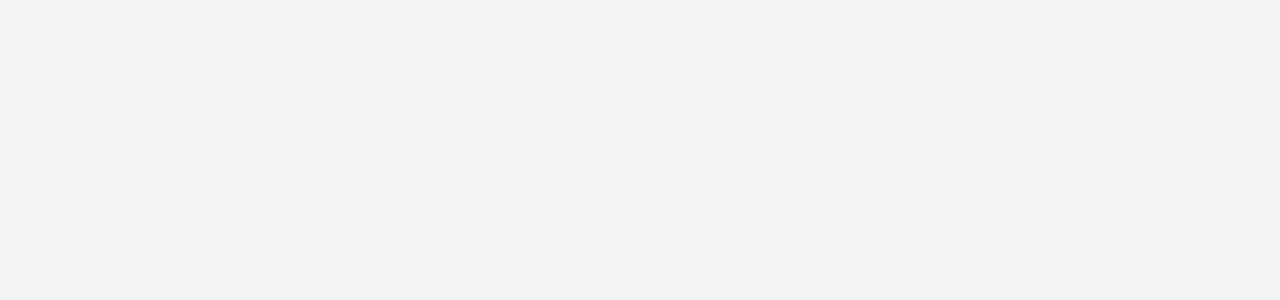
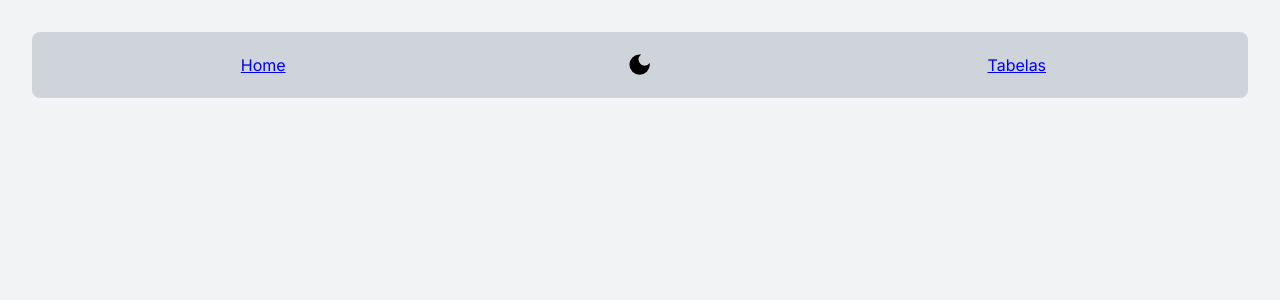
Before and after one commit to jonascsilva/tax-calculator, a Next.js app: page /about in a window 1280 px wide. Shown: the top 300 px of the page. Built offline with nearby package versions, Linux system fonts and the light colour scheme.

Commit message:
feat: add header component into root layout

```diff
--- a/src/app/layout.tsx
+++ b/src/app/layout.tsx
@@ -1,8 +1,9 @@
 import { Inter } from 'next/font/google'
 import { ReactNode } from 'react'
 
+import Header from '@/components/Header'
+import '@/styles/colors.scss'
 import '@/styles/globals.scss'
-import '@/styles/colors.scss'
 
 import { Providers } from './providers'
 
@@ -18,7 +19,10 @@ export default function Layout({ children }: { children: ReactNode }) {
     <html lang='en' className={inter.className} suppressHydrationWarning>
       <head />
       <body>
-        <Providers>{children}</Providers>
+        <Providers>
+          <Header />
+          {children}
+        </Providers>
       </body>
     </html>
   )
--- a/src/app/table/styles.module.scss
+++ b/src/app/table/styles.module.scss
@@ -1,8 +1,4 @@
 .root {
-  padding: 2rem;
-}
-
-.section {
   padding: 2rem;
   display: grid;
   grid-template-columns: repeat(auto-fit, max(22rem));
--- a/src/components/Form/Form.tsx
+++ b/src/components/Form/Form.tsx
@@ -65,10 +65,10 @@ export function Form() {
   }
 
   return (
-    <section>
+    <main className={styles.root}>
       {!isSubmitting ? (
         <>
-          <form onSubmit={handleSubmit(onSubmit)} className={styles.root}>
+          <form onSubmit={handleSubmit(onSubmit)} className={styles.form}>
             <FormField
               id={'annualRevenue'}
               label='Receita Bruta em 12 meses'
@@ -90,6 +90,6 @@ export function Form() {
       ) : (
         <MoonLoader speedMultiplier={0.7} size={120} color='white' />
       )}
-    </section>
+    </main>
   )
 }
--- a/src/components/Form/styles.module.scss
+++ b/src/components/Form/styles.module.scss
@@ -1,6 +1,15 @@
 @use '@/styles/variables' as vars;
 
 .root {
+  flex: 1;
+  justify-items: center;
+  align-items: center;
+  justify-content: space-evenly;
+  display: grid;
+  grid-template-columns: repeat(auto-fit, max(22rem));
+}
+
+.form {
   display: flex;
   flex-direction: column;
   align-items: center;
--- a/src/components/Header/index.tsx
+++ b/src/components/Header/index.tsx
@@ -1,21 +1,33 @@
+'use client'
+
 import Link from 'next/link'
+import { useSelectedLayoutSegment } from 'next/navigation'
 
 import { ThemeButton } from '../ThemeButton/ThemeButton'
 import styles from './styles.module.scss'
 
-type Link = {
-  name: string
-  url: string
+const indexLink = { linkUrl: '/', linkName: 'Home' }
+const tableLink = { linkUrl: '/table', linkName: 'Tabelas' }
+const aboutLink = { linkUrl: '/about', linkName: 'Sobre' }
+
+const allLinks = {
+  '(index)': [tableLink, aboutLink],
+  table: [indexLink, aboutLink],
+  about: [indexLink, tableLink]
 }
 
-type Props = { links: [Link, Link] }
+export default function Component() {
+  const segment = useSelectedLayoutSegment() as keyof typeof allLinks
 
-export default function Component({ links }: Props) {
+  let links = allLinks[segment]
+
   return (
     <header className={styles.root}>
-      <Link href={links[0].url}>{links[0].name}</Link>
-      <ThemeButton />
-      <Link href={links[1].url}>{links[1].name}</Link>
+      <nav className={styles.nav}>
+        <Link href={links[0].linkUrl}>{links[0].linkName}</Link>
+        <ThemeButton />
+        <Link href={links[1].linkUrl}>{links[1].linkName}</Link>
+      </nav>
     </header>
   )
 }
--- a/src/components/Header/styles.module.scss
+++ b/src/components/Header/styles.module.scss
@@ -1,6 +1,10 @@
 @use '@/styles/variables' as vars;
 
 .root {
+  padding: 2rem 2rem 0rem 2rem;
+}
+
+.nav {
   display: flex;
   align-items: center;
   justify-content: space-around;
--- a/src/styles/globals.scss
+++ b/src/styles/globals.scss
@@ -7,6 +7,8 @@
 }
 
 body {
+  display: flex;
+  flex-direction: column;
   height: 100vh;
   background-color: var.$background-color;
 }
```
Also changed, not shown: src/app/(index)/page.module.scss (deleted, +0 -19 lines), src/app/(index)/page.tsx (+1 -14 lines), src/app/table/page.tsx (+0 -9 lines).
